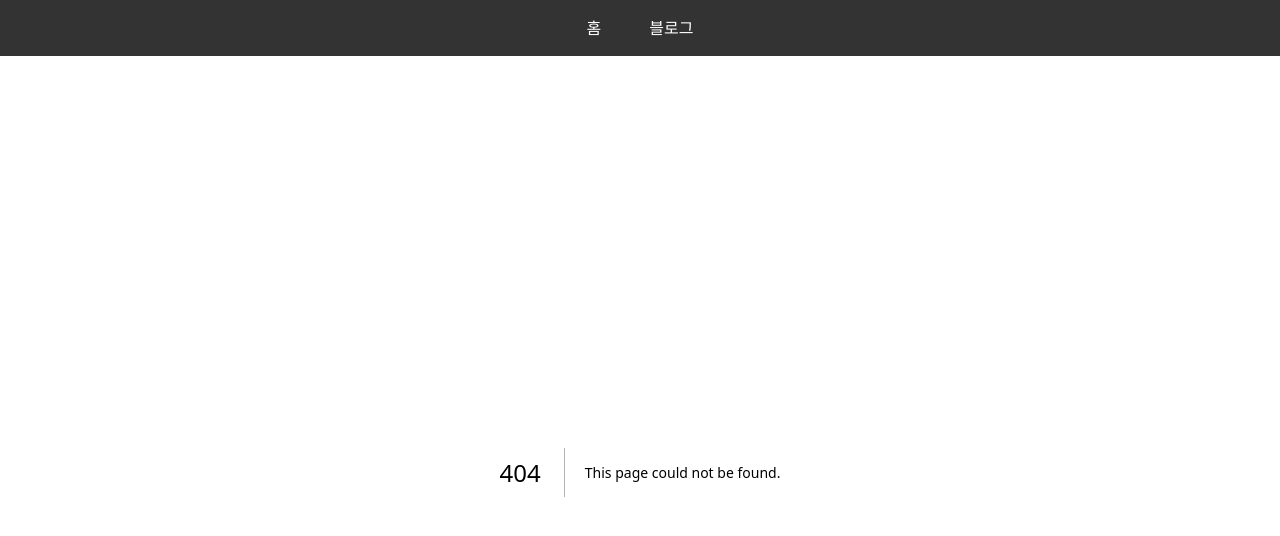
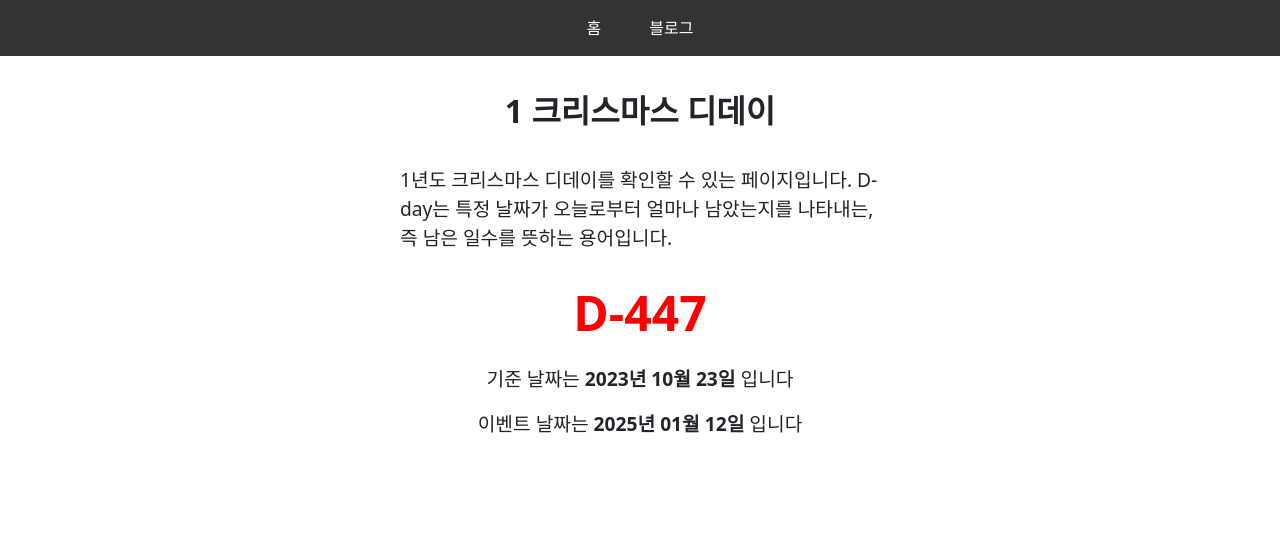
Before and after one commit to zziri/app, a Next.js app: page /calculator/d-day/xmas/1 in a window 1280 px wide. Before the commit this address had no page. Shown: the top 536 px of the page. Built offline with nearby package versions, Linux system fonts and the light colour scheme.

Commit message:
[dev/xmas-dday] 크리스마스 디데이 (#26)

```diff
--- /dev/null
+++ b/src/components/d-day/XmasDdayPage.tsx
@@ -0,0 +1,39 @@
+import { useRecoilState, useSetRecoilState } from "recoil";
+import SeoHead from "../common/SeoHead";
+import { diffDayTargetDateState } from "@/atoms";
+import { useEffect } from "react";
+import Title from "../common/Title";
+import Description from "../common/Description";
+import CountDownDaysFunction from "./DdayFunction";
+import EmptyDiv from "../common/EmptyDiv";
+import SeoArticle from "../common/SeoArticle";
+
+interface Props {
+  year: number;
+}
+
+export default function XmasDdayPage( { year }: Props) {
+  const setTargetDate = useSetRecoilState<Date>(diffDayTargetDateState);
+
+  const title = `${year} 크리스마스 디데이`;
+  const description = `${year}년도 크리스마스 디데이를 확인할 수 있는 페이지입니다.
+  D-day는 특정 날짜가 오늘로부터 얼마나 남았는지를 나타내는, 즉 남은 일수를 뜻하는 용어입니다.`;
+
+  useEffect(() => {
+    setTargetDate(new Date(`${year}-12-25`));
+  }, []);
+
+  return (
+    <>
+      <SeoHead
+        title={title}
+        description={description}
+      />
+      <Title title={title} />
+      <Description content={description} />
+      <CountDownDaysFunction readOnly={true}/>
+      <EmptyDiv height={'10rem'} />
+      <SeoArticle list={[]} />
+    </>
+  );
+}
--- /dev/null
+++ b/src/pages/calculator/d-day/xmas/[year].tsx
@@ -0,0 +1,40 @@
+import XmasDdayPage from "@/components/d-day/XmasDdayPage";
+import { currentYear } from "@/data/common/commonData";
+import { range, toString } from "lodash-es";
+import { GetStaticPaths, GetStaticPropsContext, NextPage } from "next";
+
+export const getStaticPaths: GetStaticPaths = async function () {
+  const serviceYearList = range(currentYear - 1, currentYear + 2);
+  const paths = serviceYearList.map(year => ({ params: { year: toString(year) } }));
+
+  return {
+    paths,
+    fallback: false,
+  }
+}
+
+export async function getStaticProps({ params }: GetStaticPropsContext) {
+  return {
+    props: { params },
+  }
+}
+
+interface Params {
+  year: string;
+}
+
+interface Props {
+  params: Params;
+}
+
+const XmasDdayPageRouter: NextPage<Props> = ({ params }) => {
+  const yearStr = params.year;
+
+  return (
+    <>
+      <XmasDdayPage year={Number(yearStr)} />
+    </>
+  );
+}
+
+export default XmasDdayPageRouter;
```
Also changed, not shown: src/pages/calculator/d-day/xmas/index.tsx (added, +10 -0 lines), 1 other file (tests, documents, lock files or other folders).
